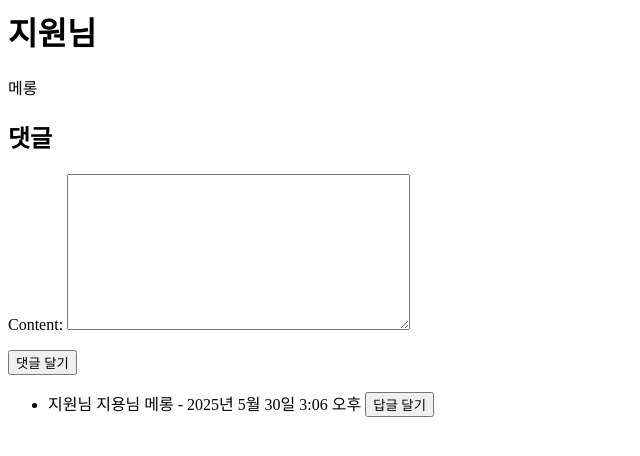
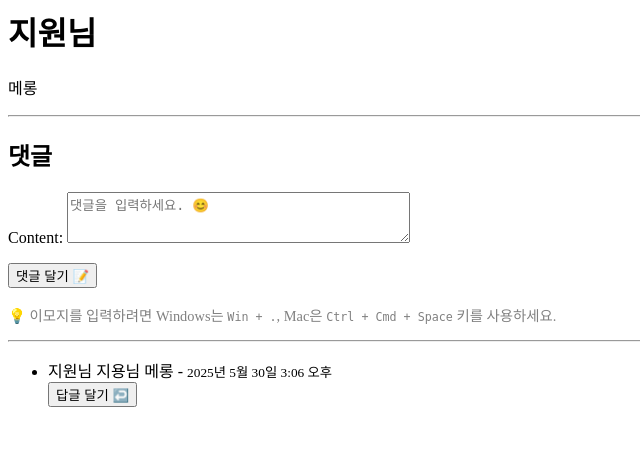
Before and after one commit to seokmin0724/gpt_django, a Django app: page /posts/1/ in a window 1280 px wide. Shown: the top 456 px of the page, without its empty margins (0-640 px from the left). Run offline with Django 5.2, Linux system fonts and the light colour scheme; data comes from the database, SQL or seed files in the repository; both versions use the stored data as it was after the commit.

Commit message:
댓글 이모지 추가 코드 작성

```diff
--- a/posts/forms.py
+++ b/posts/forms.py
@@ -1,5 +1,7 @@
 from django import forms
 from .models import Post, Comment
+from django import forms
+
 
 class PostForm(forms.ModelForm):
     class Meta:
@@ -10,3 +12,17 @@ class CommentForm(forms.ModelForm):
     class Meta:
         model = Comment
         fields = ['content']
+
+
+
+class CommentForm(forms.ModelForm):
+    class Meta:
+        model = Comment
+        fields = ['content']
+        widgets = {
+            'content': forms.Textarea(attrs={
+                'rows': 3,
+                'placeholder': '댓글을 입력하세요. 😊',
+                'class': 'form-control',
+            })
+        }
--- a/posts/views.py
+++ b/posts/views.py
@@ -46,7 +46,7 @@ def post_detail(request, pk):
 def post_create(request):
     if request.method == 'POST':
         form = PostForm(request.POST)
-        if form.is_valid():
+        if form.is_valid(): # 유효성 검사
             form.save()
             return redirect('post_list')
     else:
--- a/templates/post_detail.html
+++ b/templates/post_detail.html
@@ -1,25 +1,40 @@
 <h1>{{ post.title }}</h1>
 <p>{{ post.content }}</p>
 
+<hr>
+
 <h2>댓글</h2>
+
 <form method="post">
     {% csrf_token %}
     {{ comment_form.as_p }}
     <input type="hidden" name="parent_id" id="parent_id" value="">
-    <button type="submit">댓글 달기</button>
+    <button type="submit">댓글 달기 📝</button>
 </form>
+
+<p style="font-size: 0.9em; color: gray;">
+    💡 이모지를 입력하려면 Windows는 <kbd>Win + .</kbd>, Mac은 <kbd>Ctrl + Cmd + Space</kbd> 키를 사용하세요.
+</p>
+
+<hr>
 
 <ul>
     {% for item in comments_with_replies %}
-        <li>
-            {{ item.comment.content }} - {{ item.comment.created_at }}
-            <button onclick="document.getElementById('parent_id').value='{{ item.comment.id }}'">답글 달기</button>
+        <li style="margin-bottom: 1em;">
+            {{ item.comment.content }} - <small>{{ item.comment.created_at }}</small><br>
+            <button type="button" onclick="document.getElementById('parent_id').value='{{ item.comment.id }}'">
+                답글 달기 ↩️
+            </button>
 
-            <ul>
+            {% if item.replies %}
+            <ul style="margin-left: 20px; margin-top: 0.5em;">
                 {% for reply in item.replies %}
-                    <li>{{ reply.content }} - {{ reply.created_at }}</li>
+                    <li>
+                        {{ reply.content }} - <small>{{ reply.created_at }}</small>
+                    </li>
                 {% endfor %}
             </ul>
+            {% endif %}
         </li>
     {% endfor %}
 </ul>
```
Also changed, not shown: db.sqlite3.
